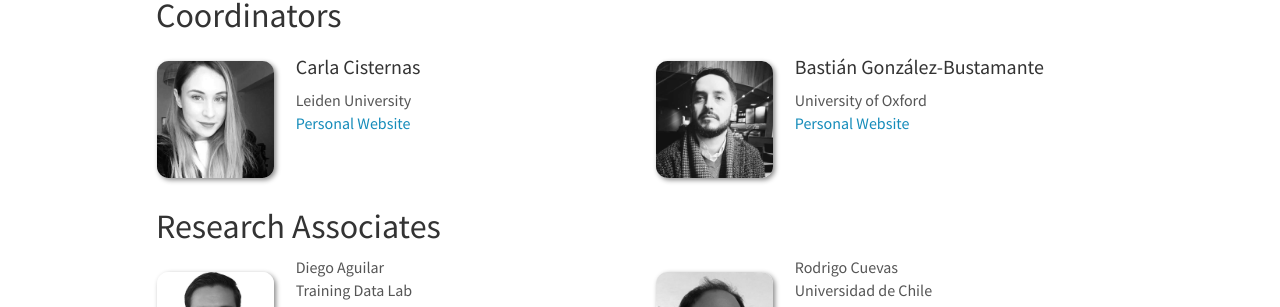
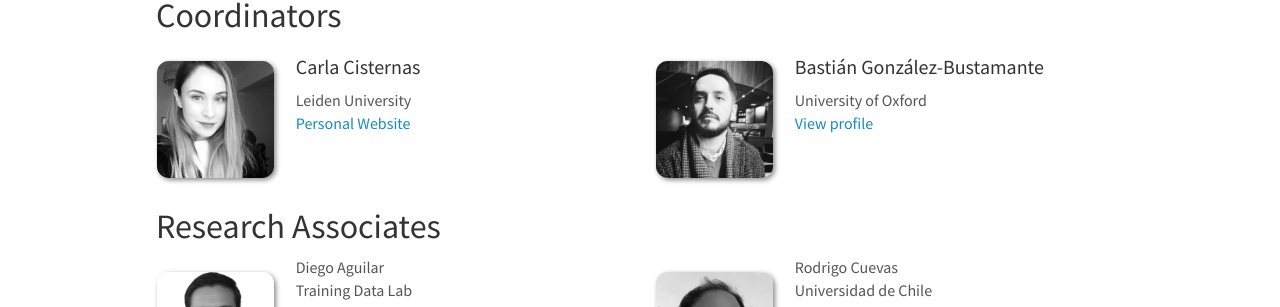
Before and after one commit to training-datalab/old-training-datalab.com, a Jekyll site: the page built from _pages/team.md, in a window 1280 px wide and 900 px high. Shown: the part 196-503 px from the top of the window. Built offline with Jekyll 4.4.1, drawn with Linux system fonts in a browser that asks for light colours; nearby versions of some CDN libraries.

Commit message:
Update coordinators.yml

```diff
--- a/_data/coordinators.yml
+++ b/_data/coordinators.yml
@@ -8,4 +8,4 @@
   photo: bgonzalezbustamante.jpg
   info: University of Oxford
   email: bastian.gonzalezbustamante@politics.ox.ac.uk
-  website: <a href="https://bgonzalezbustamante.com" target="_blank">Personal Website</a>
+  website: <a href="/bgonzalezbustamante">View profile</a>
```
